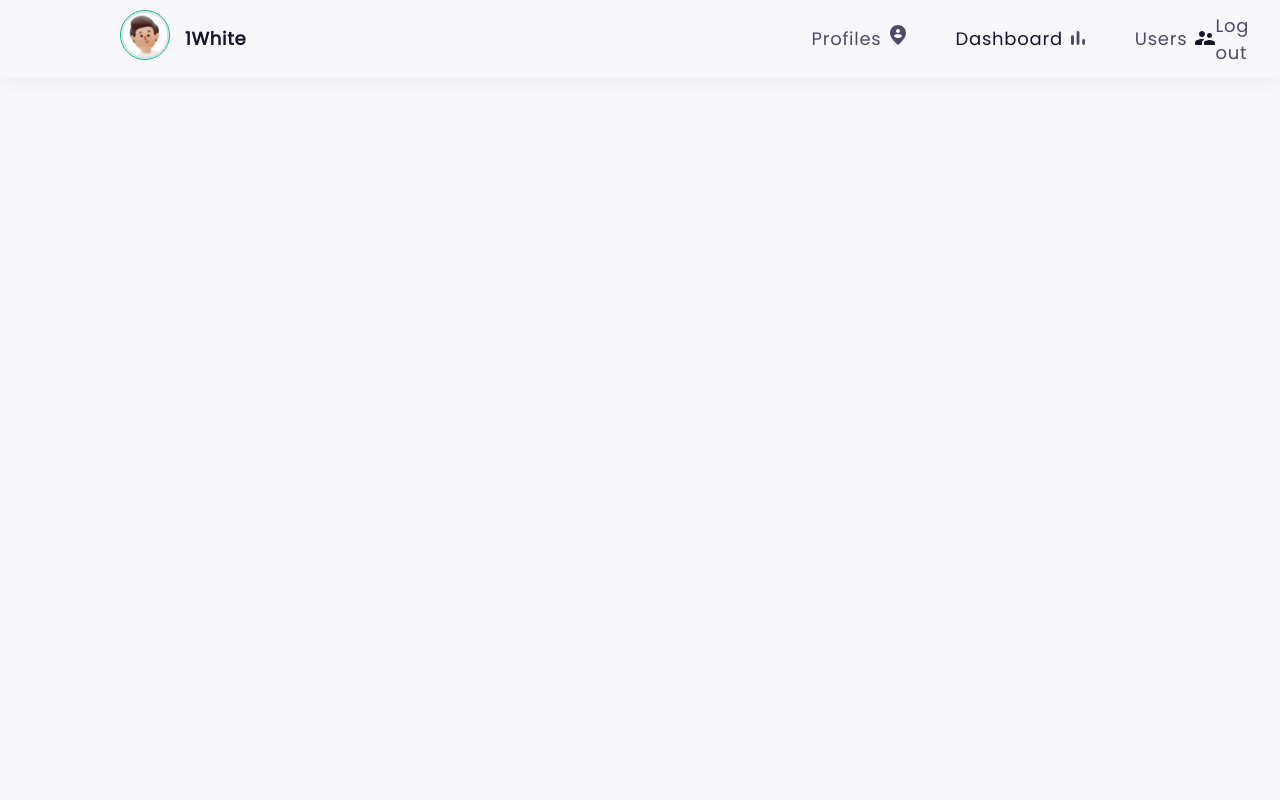
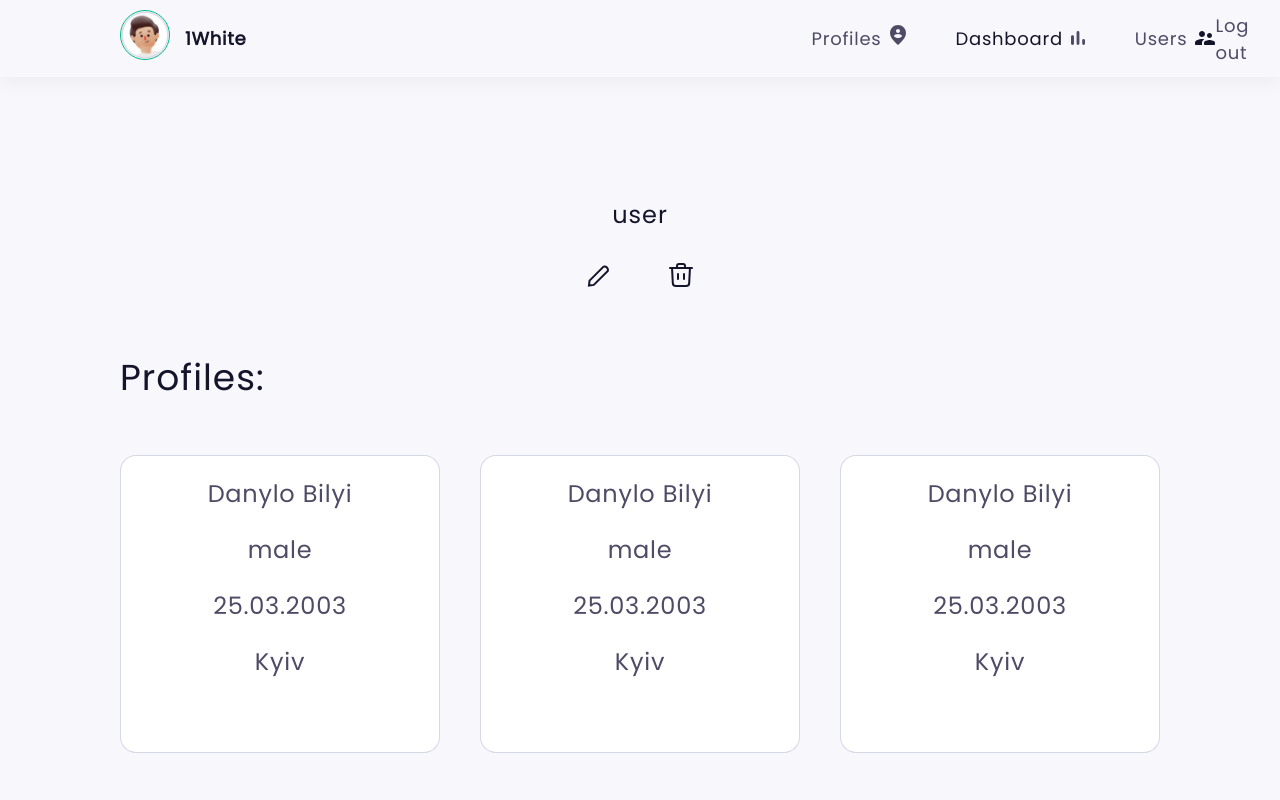
Before and after one commit to olenayurchenkodev/test_task, a React (Create React App) app: page / in a window 1280 px wide. Shown: the top 800 px of the page. Built offline with nearby package versions, Linux system fonts and the light colour scheme.

Commit message:
bug fixed

```diff
--- a/src/screens/home/home.js
+++ b/src/screens/home/home.js
@@ -17,7 +17,7 @@ function Home(props) {
                 <p>Log out</p>
             </header>
             <div>
-
+                <UserProfile/>
             </div>
         </>
     );
```
